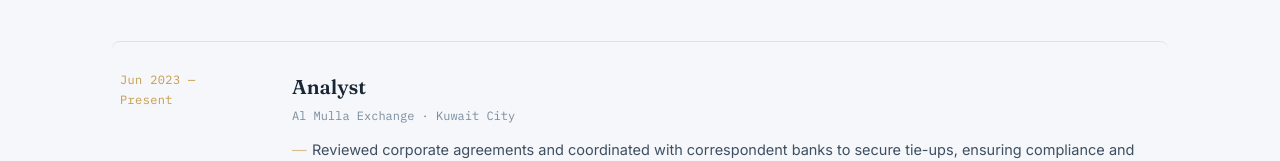
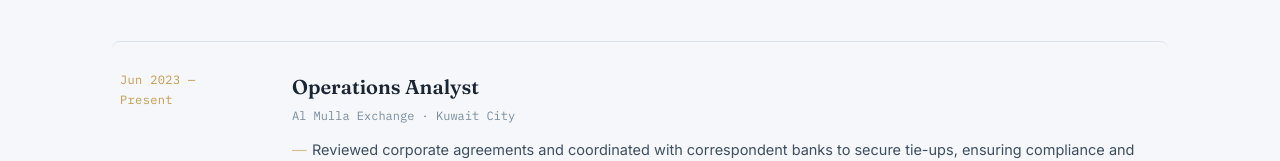
Before and after one commit to mohamedsaaif9924-web/mohamedsaaif9924.github.io, a plain HTML site: page index.html in a window 1280 px wide. Both pictures are taken after a click on the tab "EXPERIENCE". Shown: the part 228-389 px from the top of the page. Drawn offline with Linux system fonts and the light colour scheme.

Commit message:
Change job title from Analyst to Operations Analyst

```diff
--- a/index.html
+++ b/index.html
@@ -873,7 +873,7 @@
       <div class="role">
         <span class="when">Jun 2023 —<br>Present</span>
         <div>
-          <div class="who">Analyst</div>
+          <div class="who">Operations Analyst</div>
           <span class="where">Al Mulla Exchange · Kuwait City</span>
           <ul>
             <li>Reviewed corporate agreements and coordinated with correspondent banks to secure tie-ups, ensuring compliance and effective risk controls.</li>
```
